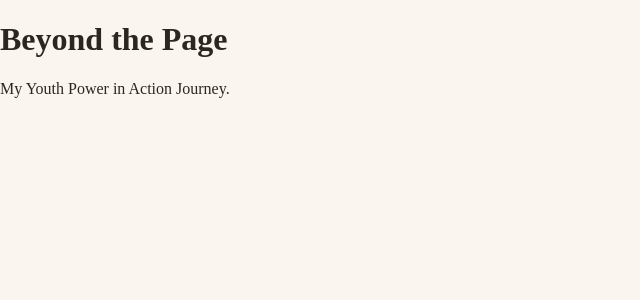
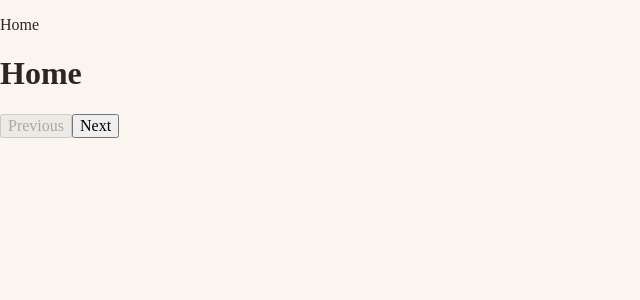
Before and after one commit to JJTGG/beyond-the-page, a Next.js app: page / in a window 1280 px wide. Shown: the top 300 px of the page, without its empty margins (0-640 px from the left). Built offline with nearby package versions, Linux system fonts and the light colour scheme.

Commit message:
feat: render page shell on home page

```diff
--- a/app/page.tsx
+++ b/app/page.tsx
@@ -1,8 +1,5 @@
+import PageShell from "./components/PageShell";
+
 export default function Home() {
-  return (
-    <main>
-      <h1>Beyond the Page</h1>
-      <p>My Youth Power in Action Journey.</p>
-    </main>
-  );
+  return <PageShell />;
 }
```
